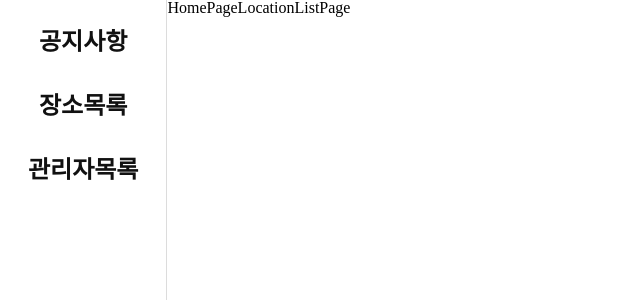
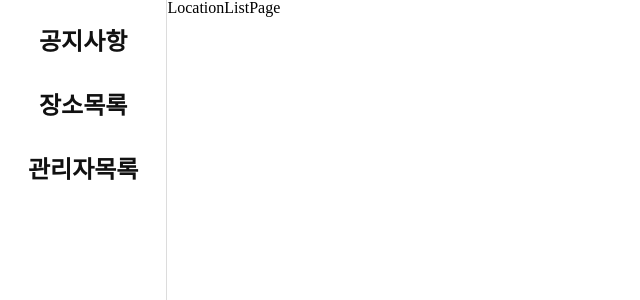
Before and after one commit to PlayYoungRock/Daeddong-admin-frontend, a React (Vite) app: page /location-list in a window 1280 px wide. Shown: the top 300 px of the page, without its empty margins (0-640 px from the left). Built offline with nearby package versions, Linux system fonts and the light colour scheme.

Commit message:
:fire: 불필요한 text제거

```diff
--- a/src/routes/HomePage.jsx
+++ b/src/routes/HomePage.jsx
@@ -29,7 +29,6 @@ const HomePage = () => {
           </LNBItem>
         ))}
       </LNB>
-      HomePage
       <Outlet />
     </Container>
   );
```
